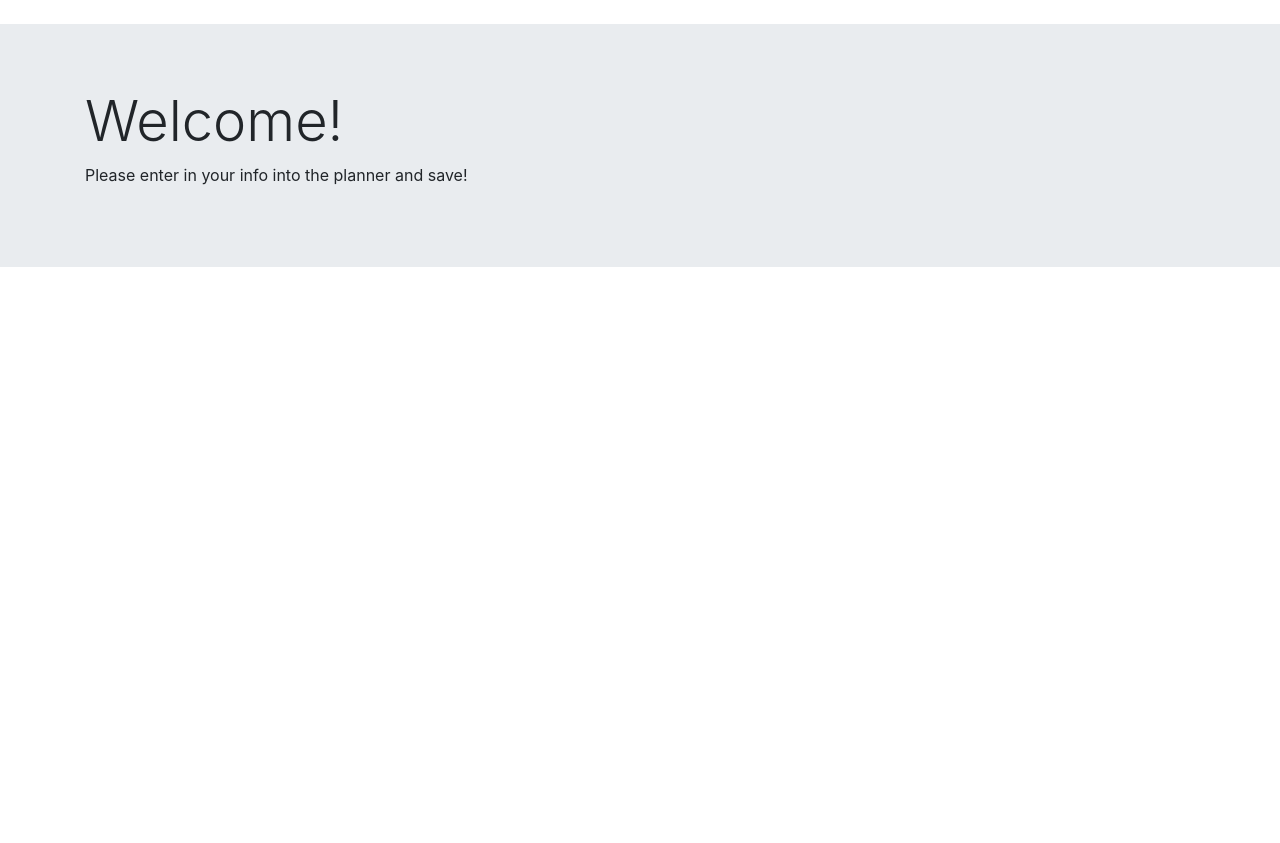
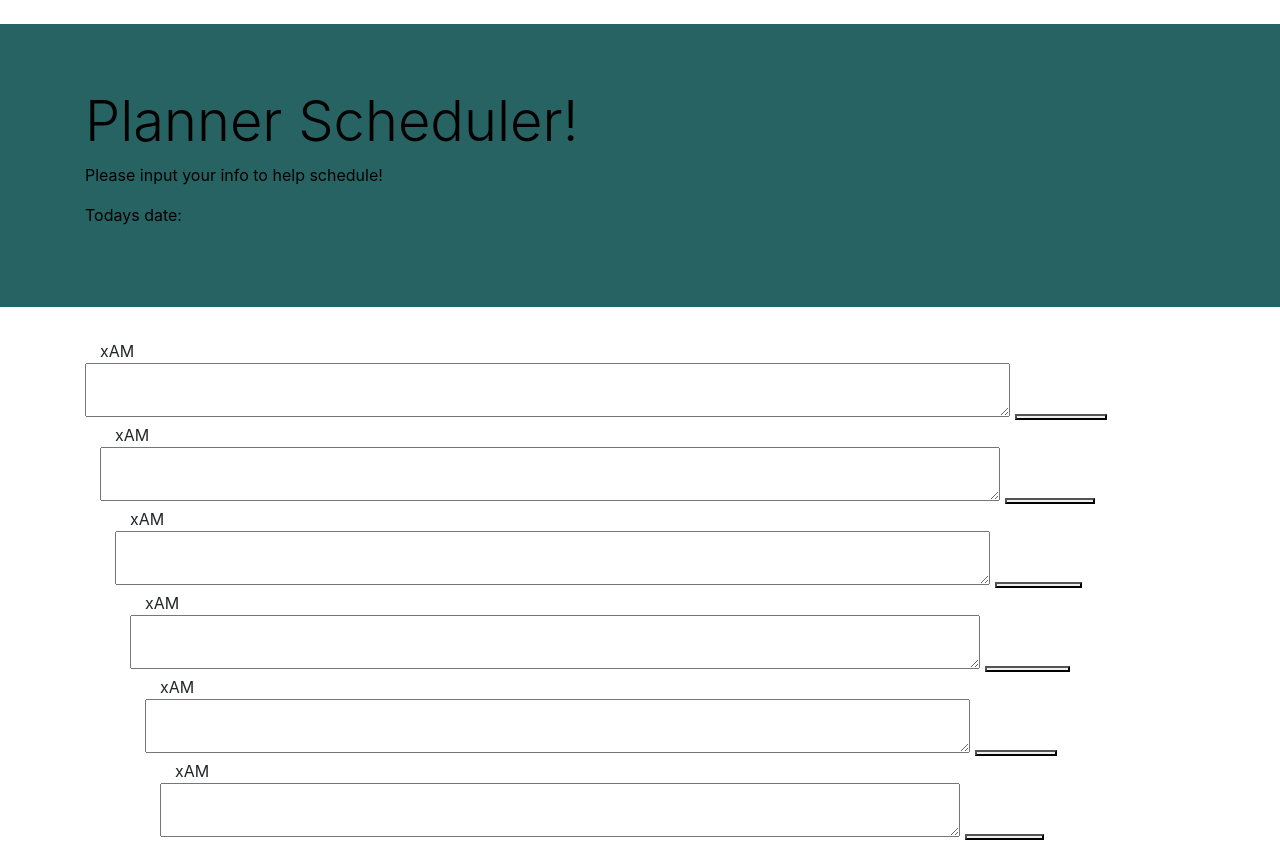
Before and after one commit to jordynvalence/Planner, a plain HTML site: page index.html in a window 1280 px wide. Before the commit the page ends 800 px from the top, so only its background shows below. Drawn offline with nearby package versions, Linux system fonts and the light colour scheme.

Commit message:
third commit.

```diff
--- a/assets/style.css
+++ b/assets/style.css
@@ -0,0 +1,15 @@
+.root {
+
+}
+
+
+header {
+    text-emphasis: bold;
+    color: black;
+    size: 25px;
+}
+
+
+.jumbotron {
+    background-color: rgb(39, 99, 99);
+}
--- a/index.html
+++ b/index.html
@@ -17,9 +17,9 @@
 <header>
     <div class="jumbotron jumbotron-fluid">
         <div class="container">
-        <h1 class="display-4">Welcome!</h1>
-        <p> Please enter in your info into the planner and save!</p>
-        <p id="timedate"></p>
+        <h1 class="display-4">Planner Scheduler!</h1>
+        <p> Please input your info to help schedule!</p>
+        <p id="timedate"> Todays date: </p>
 
         </div>
     </div>
@@ -27,6 +27,65 @@
 
 
 <body>
+
+    <div class="container">
+        <div id="hourx" class = "time-row" data-time="x">
+        <div class="col-md-1 hour">xAM</div>
+        <textarea class="col-md-10 description"></textarea>
+        <button class="btn-save col-md-1">
+            <i class="fas fa-archive"></i>
+        </button>
+        </div>
+
+    <div class="container">
+        <div id="hourx" class = "time-row" data-time="x">
+        <div class="col-md-1 hour">xAM</div>
+        <textarea class="col-md-10 description"></textarea>
+        <button class="btn-save col-md-1">
+            <i class="fas fa-archive"></i>
+        </button>
+        </div>
+
+
+    <div class="container">
+        <div id="hourx" class = "time-row" data-time="x">
+        <div class="col-md-1 hour">xAM</div>
+        <textarea class="col-md-10 description"></textarea>
+        <button class="btn-save col-md-1">
+            <i class="fas fa-archive"></i>
+        </button>
+        </div>
+
+    <div class="container">
+        <div id="hourx" class = "time-row" data-time="x">
+        <div class="col-md-1 hour">xAM</div>
+        <textarea class="col-md-10 description"></textarea>
+        <button class="btn-save col-md-1">
+            <i class="fas fa-archive"></i>
+        </button>
+        </div>
+
+    <div class="container">
+        <div id="hourx" class = "time-row" data-time="x">
+        <div class="col-md-1 hour">xAM</div>
+        <textarea class="col-md-10 description"></textarea>
+        <button class="btn-save col-md-1">
+            <i class="fas fa-archive"></i>
+        </button>
+        </div>
+
+    <div class="container">
+        <div id="hourx" class = "time-row" data-time="x">
+        <div class="col-md-1 hour">xAM</div>
+        <textarea class="col-md-10 description"></textarea>
+        <button class="btn-save col-md-1">
+            <i class="fas fa-archive"></i>
+        </button>
+        </div>
+
+
+
+    </div>
 
 </body>
 
```
